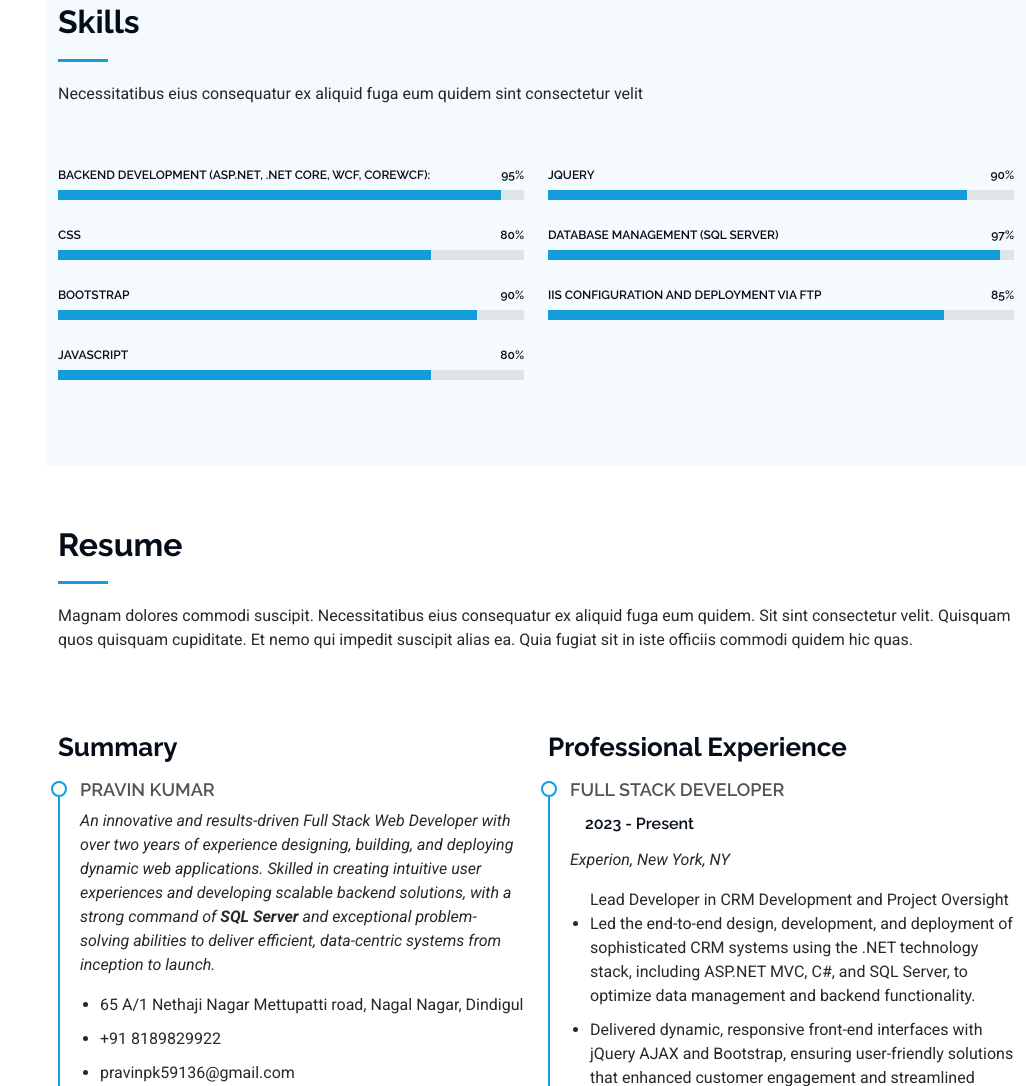
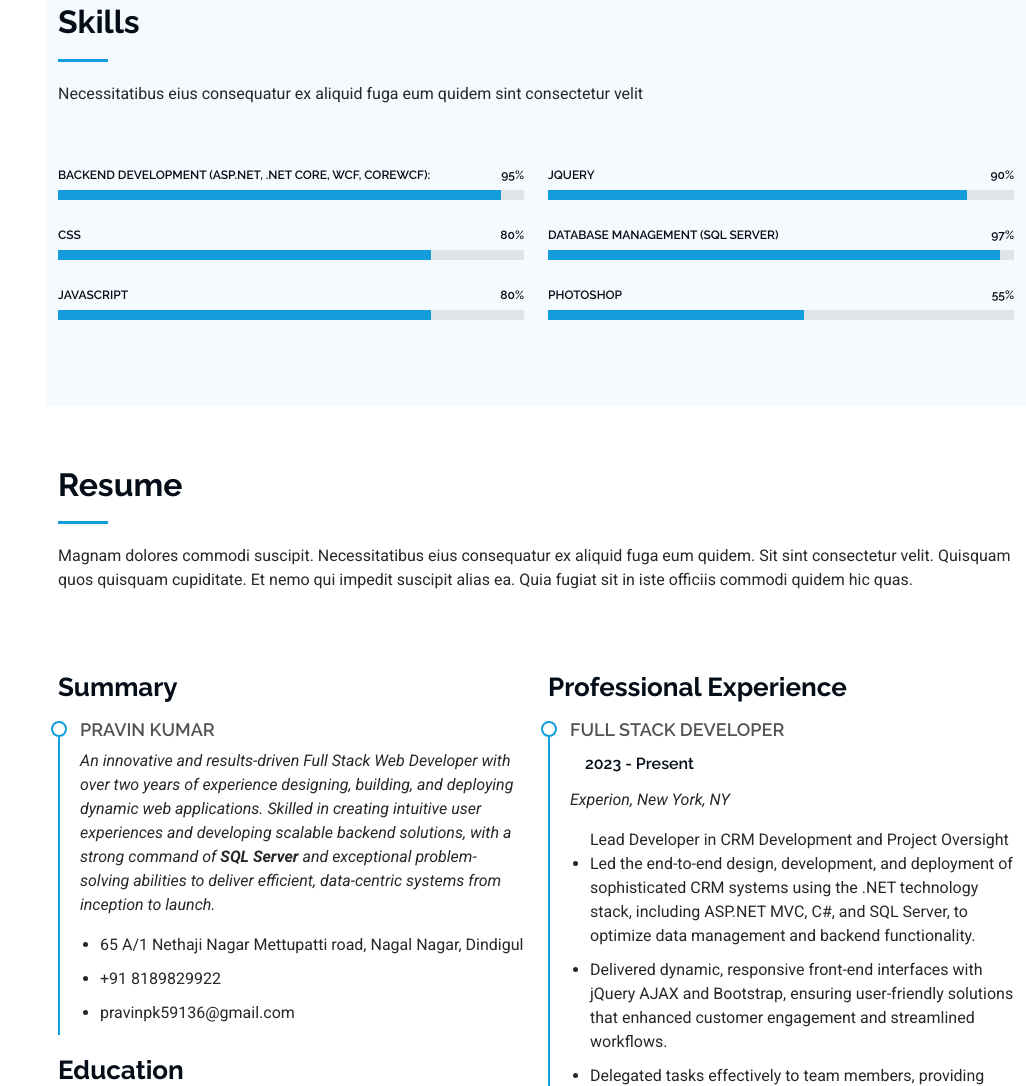
Before and after one commit to pravinsparrow123/sparrowsportfolio, a website: page index.html in a window 1280 px wide. Shown: the part 1665-2751 px from the top of the page, without its empty margins (254-1280 px from the left). Drawn offline with Linux system fonts and the light colour scheme.

```diff
--- a/index.html
+++ b/index.html
@@ -164,12 +164,6 @@
                 <div class="progress-bar" role="progressbar" aria-valuenow="80" aria-valuemin="0" aria-valuemax="100"></div>
               </div>
             </div><!-- End Skills Item -->
-            <div class="progress">
-              <span class="skill"><span>Bootstrap</span> <i class="val">90%</i></span>
-              <div class="progress-bar-wrap">
-                <div class="progress-bar" role="progressbar" aria-valuenow="90" aria-valuemin="0" aria-valuemax="100"></div>
-              </div>
-            </div>
 
             <div class="progress">
               <span class="skill"><span>JavaScript</span> <i class="val">80%</i></span>
@@ -197,12 +191,11 @@
             </div>
 
             <div class="progress">
-              <span class="skill"><span>IIS Configuration and deployment Via FTP</span> <i class="val">85%</i></span>
+              <span class="skill"><span>Photoshop</span> <i class="val">55%</i></span>
               <div class="progress-bar-wrap">
-                <div class="progress-bar" role="progressbar" aria-valuenow="85" aria-valuemin="0" aria-valuemax="100"></div>
+                <div class="progress-bar" role="progressbar" aria-valuenow="55" aria-valuemin="0" aria-valuemax="100"></div>
               </div>
             </div>
-
 
           </div>
 
```
